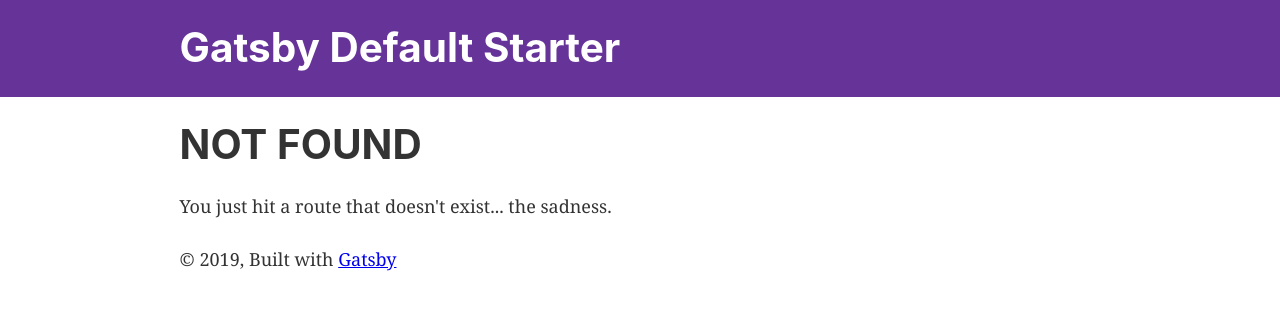
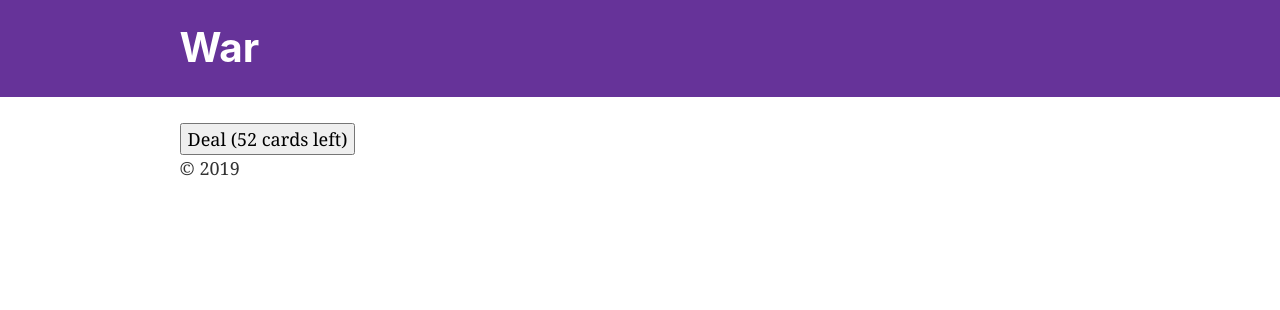
Before and after one commit to SKChristopher/war, a Gatsby site: page /play in a window 1280 px wide. Before the commit this address had no page. Built offline with nearby package versions, Linux system fonts and the light colour scheme; Gatsby itself is replaced by a stand-in of ours.

Commit message:
inital commit

```diff
--- a/gatsby-config.js
+++ b/gatsby-config.js
@@ -1,8 +1,8 @@
 module.exports = {
   siteMetadata: {
-    title: `Gatsby Default Starter`,
-    description: `Kick off your next, great Gatsby project with this default starter. This barebones starter ships with the main Gatsby configuration files you might need.`,
-    author: `@gatsbyjs`,
+    title: `War`,
+    description: `never lose`,
+    author: `Christopher Washburn`,
   },
   plugins: [
     `gatsby-plugin-react-helmet`,
@@ -18,8 +18,8 @@ module.exports = {
     {
       resolve: `gatsby-plugin-manifest`,
       options: {
-        name: `gatsby-starter-default`,
-        short_name: `starter`,
+        name: `War`,
+        short_name: `War`,
         start_url: `/`,
         background_color: `#663399`,
         theme_color: `#663399`,
--- /dev/null
+++ b/src/components/card.js
@@ -0,0 +1,47 @@
+import React from "react"
+import styled from "styled-components"
+import { StaticQuery, graphql } from "gatsby"
+import Img from "gatsby-image"
+
+const CardImg = styled.div`
+  overflow: hidden;
+  width: 75px;
+  height: 103px;
+`
+
+const Card = ({ suit, number }) => {
+  if (typeof suit !== 'number' || typeof number !== 'number') return null;
+  // calculate the margin numbers needed to display the correct card from the sprite sheet
+  const y = -1 * (98 * suit) - 6 * suit
+  const x = -1 * (73 * number) - 4 * number
+
+  return (
+    <CardImg>
+      <StaticQuery
+        query={graphql`
+          query {
+            placeholderImage: file(relativePath: { eq: "cards.png" }) {
+              childImageSharp {
+                fluid {
+                  ...GatsbyImageSharpFluid
+                }
+              }
+            }
+          }
+        `}
+        render={data => (
+          <Img
+            style={{
+              width: "1000px",
+              marginTop: y,
+              marginLeft: x,
+            }}
+            fluid={data.placeholderImage.childImageSharp.fluid}
+          />
+        )}
+      />
+    </CardImg>
+  )
+}
+
+export default Card
--- /dev/null
+++ b/src/components/deck.js
@@ -0,0 +1,46 @@
+class Deck {
+  constructor() {
+    this.reset()
+    this.shuffle()
+  }
+
+  reset() {
+    this.deck = []
+
+    const suits = ["Hearts", "Spades", "Clubs", "Diamonds"]
+    const numbers = ["Ace", 2, 3, 4, 5, 6, 7, 8, 9, 10, "Jack", "Queen", "King"]
+
+    for (let i = 0; i < suits.length; i += 1) {
+      for (let j = 0; j < numbers.length; j += 1) {
+        let value = j + 1
+        if (j === 0) value = 14
+        this.deck.push({
+          suit: i,
+          number: j,
+          value,
+          name: `${numbers[j]} of ${suits[i]}`,
+        })
+      }
+    }
+  }
+
+  shuffle() {
+    const { deck } = this
+    let m = deck.length,
+      i
+
+    while (m) {
+      i = Math.floor(Math.random() * m--);
+
+      [deck[m], deck[i]] = [deck[i], deck[m]]
+    }
+
+    return this
+  }
+
+  deal() {
+    return this.deck.pop()
+  }
+}
+
+export default Deck;
--- a/src/components/layout.js
+++ b/src/components/layout.js
@@ -36,9 +36,7 @@ const Layout = ({ children }) => (
         >
           <main>{children}</main>
           <footer>
-            © {new Date().getFullYear()}, Built with
-            {` `}
-            <a href="https://www.gatsbyjs.org">Gatsby</a>
+            © {new Date().getFullYear()}
           </footer>
         </div>
       </>
--- /dev/null
+++ b/src/pages/play.js
@@ -0,0 +1,33 @@
+import React, { useState, useEffect } from "react"
+// import { Link } from "gatsby"
+
+import Layout from "../components/layout"
+import SEO from "../components/seo"
+import Card from "../components/card"
+import Deck from "../components/deck"
+
+const SecondPage = () => {
+  const [card, setCard] = useState()
+  const [deck, setDeck] = useState(new Deck())
+
+  function handleDeal() {
+    if (deck.deck.length) {
+      setCard(deck.deal())
+    }
+    else {
+      deck.reset()
+    }
+  }
+
+  return (
+    <Layout>
+      <SEO title="Play" />
+      { card ? <Card number={card.number} suit={card.suit} /> : null }
+      <button onClick={handleDeal}>
+        {deck.deck.length ? `Deal (${deck.deck.length} cards left)` : 'Reset'}
+      </button>
+    </Layout>
+  )
+}
+
+export default SecondPage
```
Also changed, not shown: package.json (+5 -4 lines), src/components/image.js (deleted, +0 -32 lines), src/pages/index.js (+4 -6 lines), src/pages/page-2.js (deleted, +0 -16 lines), src/images/cards.png (added), 1 other file.
